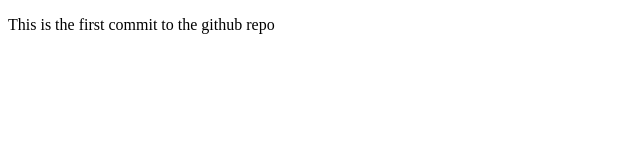
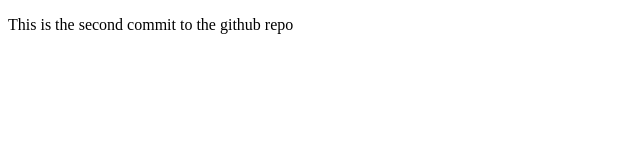
Before and after one commit to cupid04/hng5task1, a plain HTML site: page index.html in a window 1280 px wide. Shown: the full height of the page, 0-640 px from the left. Drawn offline with Linux system fonts and the light colour scheme.

Commit message:
Second commit

```diff
--- a/index.html
+++ b/index.html
@@ -10,5 +10,5 @@
     <title>HNG Internship Task 1</title>
 </head>
 <body>
-    <p>This is the first commit to the github repo<p>
+    <p>This is the second commit to the github repo<p>
 </body>
```
